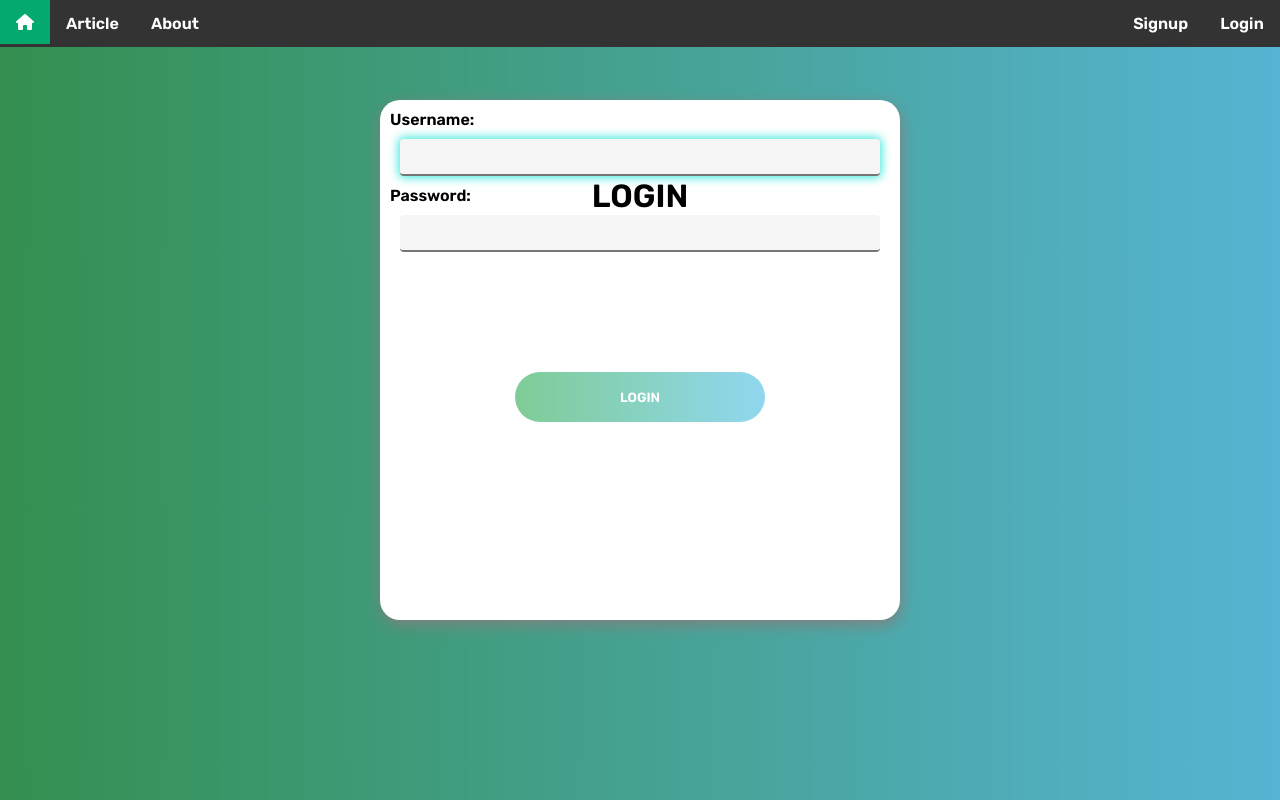
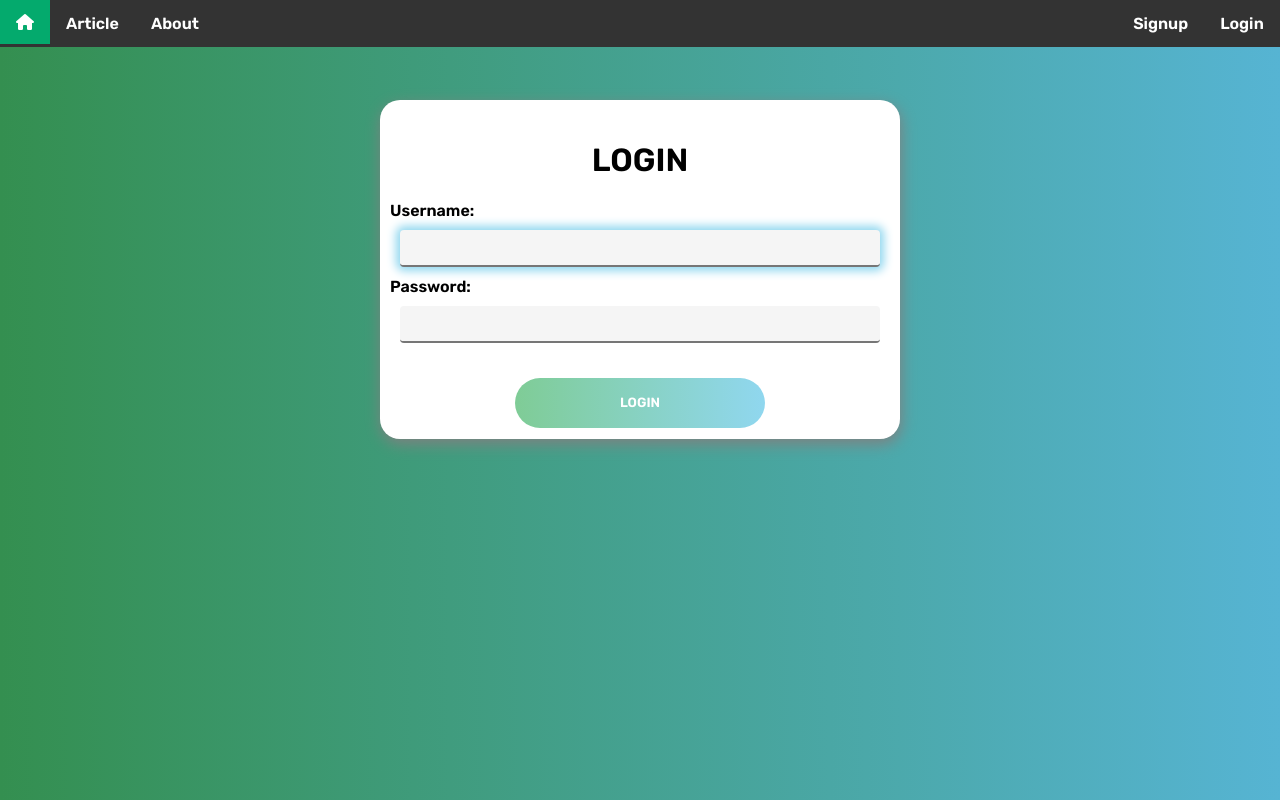
Before and after one commit to mojtaba174/madcraftProject, a Django app: page /users/login/ in a window 1280 px wide. Run offline with Django 3.2, Linux system fonts and the light colour scheme; some libraries are stand-ins or nearby versions.

Commit message:
style fixed

```diff
--- a/static/style.css
+++ b/static/style.css
@@ -65,7 +65,7 @@ ul.horizontal li a.active{
 
 }
 #pa{
-    position: relative;
+
 
 }
 #login-box{
@@ -75,20 +75,14 @@ ul.horizontal li a.active{
     background-color: white;
     text-align: center;
     width: 500px;
-    height:500px;
+    height:auto;
     margin:0;
     border-radius:20px;
-    padding: 10px;
+    padding: 20px 10px;
     box-shadow: 1px 5px 15px grey;
 }
 
-#login{
-    position: absolute;
-    right: 50%;
-    top: 56px;
-    transform: translateX(50%);
 
-}
 
 .form_logandsing input{
     display: block;
@@ -103,7 +97,7 @@ ul.horizontal li a.active{
     border-radius: 4px;
 }
 .form_logandsing input:focus{
-    box-shadow: 0 0 10px 2px #46e9df
+    box-shadow: 0 0 10px 4px #90d7ef;
 }
 .form_logandsing input,button{
     outline: none;
@@ -116,7 +110,6 @@ ul.horizontal li a.active{
 .form_logandsing button {
     cursor: pointer;
   position: relative;
-    left: 25%;
     top: 110px;
     border: none;
     width: 250px;
@@ -165,7 +158,11 @@ ul.horizontal li a.active{
     font-size: 0px;
     list-style-type: none;
 }
-#sign-up{
+.form_logandsing #button{
     top: 25px;
-    left: 0%;
+    left: 0;
 }
+.form_logandsing #button_login{
+    top: 25px;
+    left: 25%;
+}
```
Also changed, not shown: db.sqlite3.
